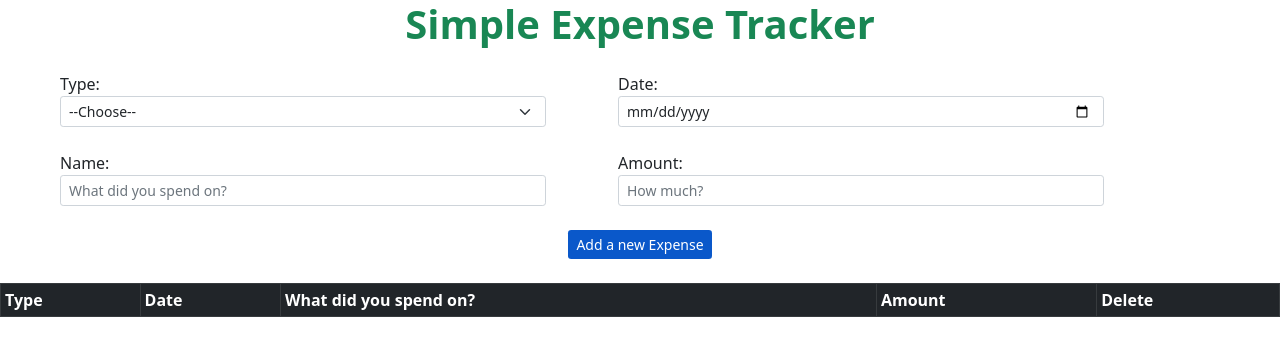
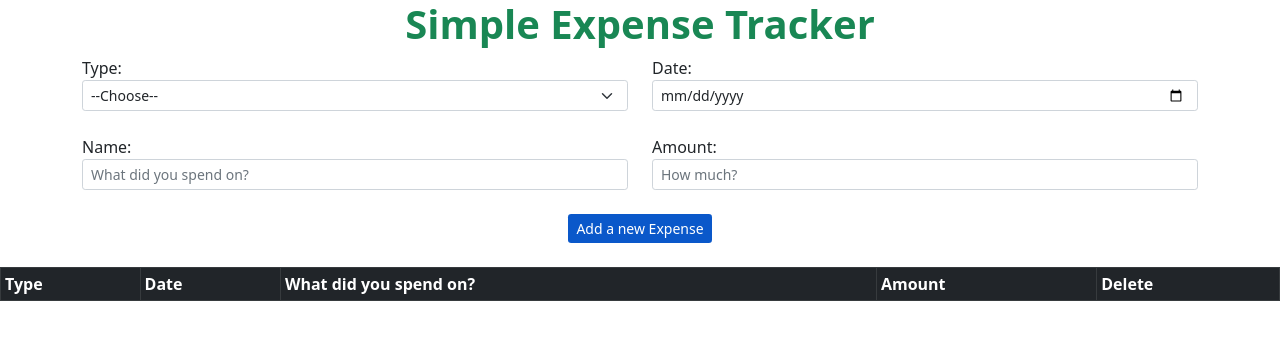
Before and after one commit to komalgill0310/React_Expense_Tracker, a React (Create React App) app: page / in a window 1280 px wide. Shown: the top 356 px of the page. Built offline with nearby package versions, Linux system fonts and the light colour scheme.

Commit message:
fixed issue: local storage is pulling the items when starting a project from terminal

```diff
--- a/src/App.js
+++ b/src/App.js
@@ -34,12 +34,7 @@ export default function App() {
   function addDataToTable(event) {
     event.preventDefault();
 
-    if (
-      formData.type === "" ||
-      formData.data === "" ||
-      formData.description === "" ||
-      formData.amount === ""
-    ) {
+    if (isInputValueEmpty(formData)) {
       alert("Plese fill out the required fields");
     } else {
       const tableCellData = {
@@ -50,13 +45,24 @@ export default function App() {
         expenseAmount: formData.amount,
       };
       setTableData([...tableData, tableCellData]);
-      setFormData({
-        type: "",
-        date: "",
-        description: "",
-        amount: "",
-      });
+      clearFormValue();
     }
+  }
+
+  function isInputValueEmpty(formData) {
+    const { type, data, description, amount } = formData;
+    return type === "" || data === "" || description === "" || amount === ""
+      ? true
+      : false;
+  }
+
+  function clearFormValue() {
+    setFormData({
+      type: "",
+      date: "",
+      description: "",
+      amount: "",
+    });
   }
 
   function deleteExpense(event, deleteId) {
@@ -84,7 +90,7 @@ export default function App() {
     <>
       <Header />
       <Form value={formData} handleChange={handleChange} />
-      <div className="d-flex justify-content-center align-items-center">
+      <div className="d-flex justify-content-center align-items-center m-4">
         <button
           type="submit"
           onClick={addDataToTable}
--- a/src/components/DeleteExpense.js
+++ b/src/components/DeleteExpense.js
@@ -2,12 +2,14 @@ import React from "react";
 
 export default function DeleteExpense(props) {
   const iconStyle = {
-    color: "red"
+    color: "red",
+    cursor: "pointer"
   }
+
   return (
 
     // <button className="border-0" onClick={(event) => props.handleClick(event, props.deleteId)}>
-     <i  style={iconStyle} class="bi-trash"  onClick={(event) => props.handleClick(event, props.deleteId)}></i>
+     <i  style={iconStyle} className="bi-trash"  onClick={(event) => props.handleClick(event, props.deleteId)}></i>
     // </button>
   );
 }
--- a/src/components/ExpenseAmount.js
+++ b/src/components/ExpenseAmount.js
@@ -2,7 +2,7 @@ import React from "react";
 
 export default function ExpenseAmount(props) {
   return (
-    <div className="col order-last mt-4 ms-5">
+    <div className="col order-last mt-4 ms-auto">
       <label htmlFor="expense-amount">Amount: </label>
       <input
         id="expense-amount"
--- a/src/components/ExpenseName.js
+++ b/src/components/ExpenseName.js
@@ -2,7 +2,7 @@ import React from "react";
 
 export default function ExpenseName(props) {
   return (
-    <div className="col mt-4">
+    <div className="col mt-auto">
       <label htmlFor="expense-name">Name: </label>
         <input
           id="expense-name"
--- a/src/components/ExpenseType.js
+++ b/src/components/ExpenseType.js
@@ -2,7 +2,7 @@ import React from "react";
 
 export default function ExpenseType(props) {
   return (
-    <div className="col me-5">
+    <div className="col me-auto">
       <label htmlFor="payment-type">Type:</label>
 
       <select
--- a/src/components/Form.js
+++ b/src/components/Form.js
@@ -6,7 +6,7 @@ import ExpenseAmount from "./ExpenseAmount";
 
 export default function Form(props) {
   return (
-    <form className="container m-4 form-group row">
+    <form className="container m-auto">
       <div className="row">
         <ExpenseType
           name="type"
--- a/src/index.js
+++ b/src/index.js
@@ -3,7 +3,6 @@ import { createRoot } from "react-dom/client";
 import App from "./App";
 import "bootstrap/dist/css/bootstrap.min.css";
 import "bootstrap-icons/font/bootstrap-icons.css";
-// import "./style.css";
 
 const container = document.getElementById("root");
 const root = createRoot(container);
```
Also changed, not shown: src/style.css (deleted, +0 -16 lines).
